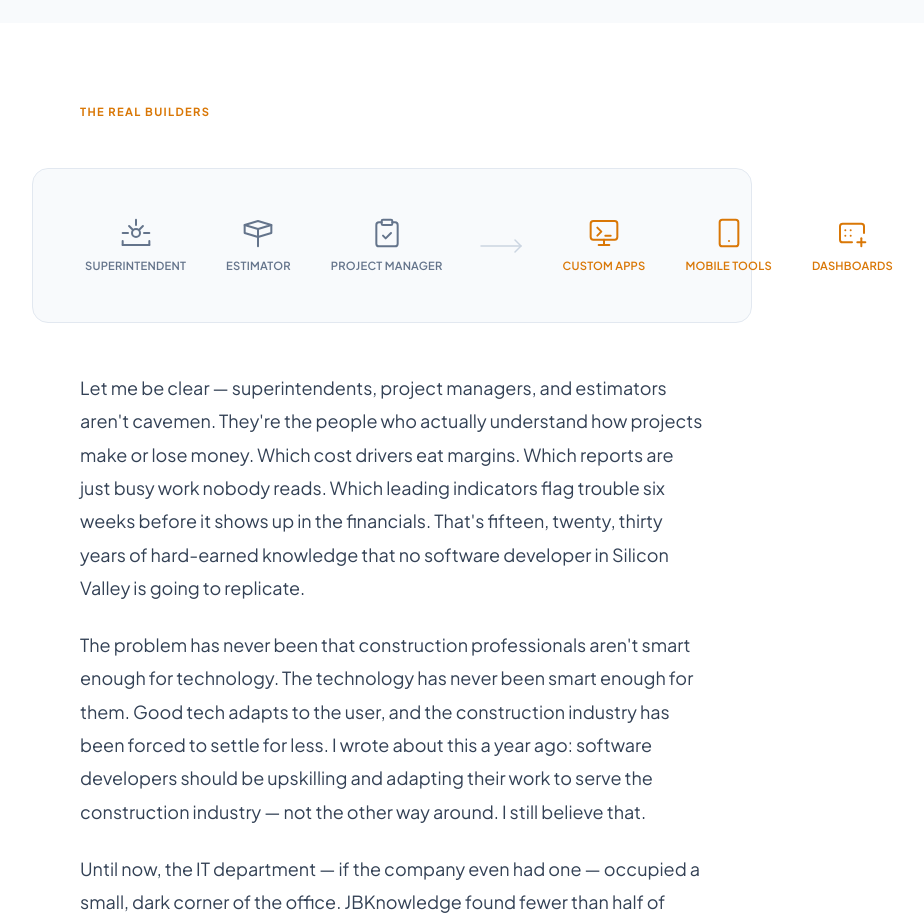
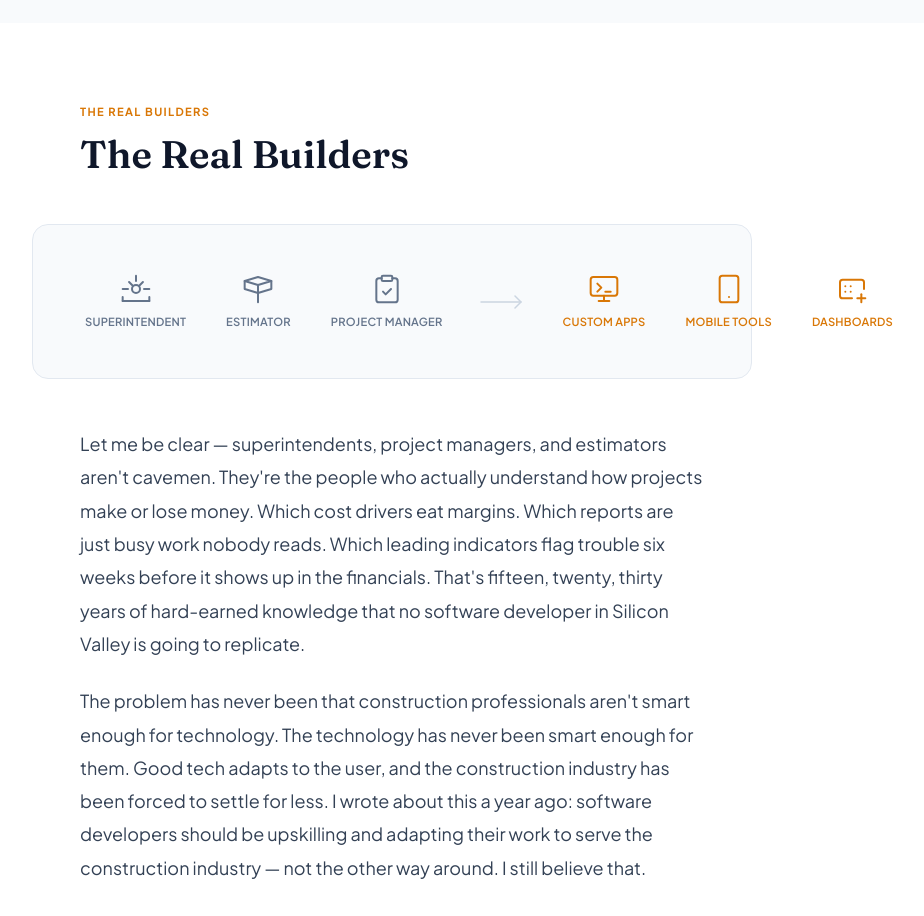
Before and after one commit to cainmenard/cainmenard-portfolio, a Next.js app: page /ai-evolution in a window 1280 px wide. Shown: the part 5760-6676 px from the top of the page, without its empty margins (248-1172 px from the left). Built offline with nearby package versions, Linux system fonts and the light colour scheme.

Commit message:
Add h2 section heading 'The Real Builders'
https://claude.ai/code/session_013VPU7udJ82D9KtxC1nK3GW

```diff
--- a/src/app/ai-evolution/page.js
+++ b/src/app/ai-evolution/page.js
@@ -347,6 +347,9 @@ export default function AIEvolution() {
           <section id="untapped-builders" className="bg-white dark:bg-slate-900 py-20">
             <div className="max-w-2xl mx-auto px-6 fade-section">
               <p className="section-label mb-3">The Real Builders</p>
+              <h2 className="article-section-heading mb-8">
+                The Real Builders
+              </h2>
             </div>
 
             {/* ─ Icon Transformation Banner ─ */}
```
